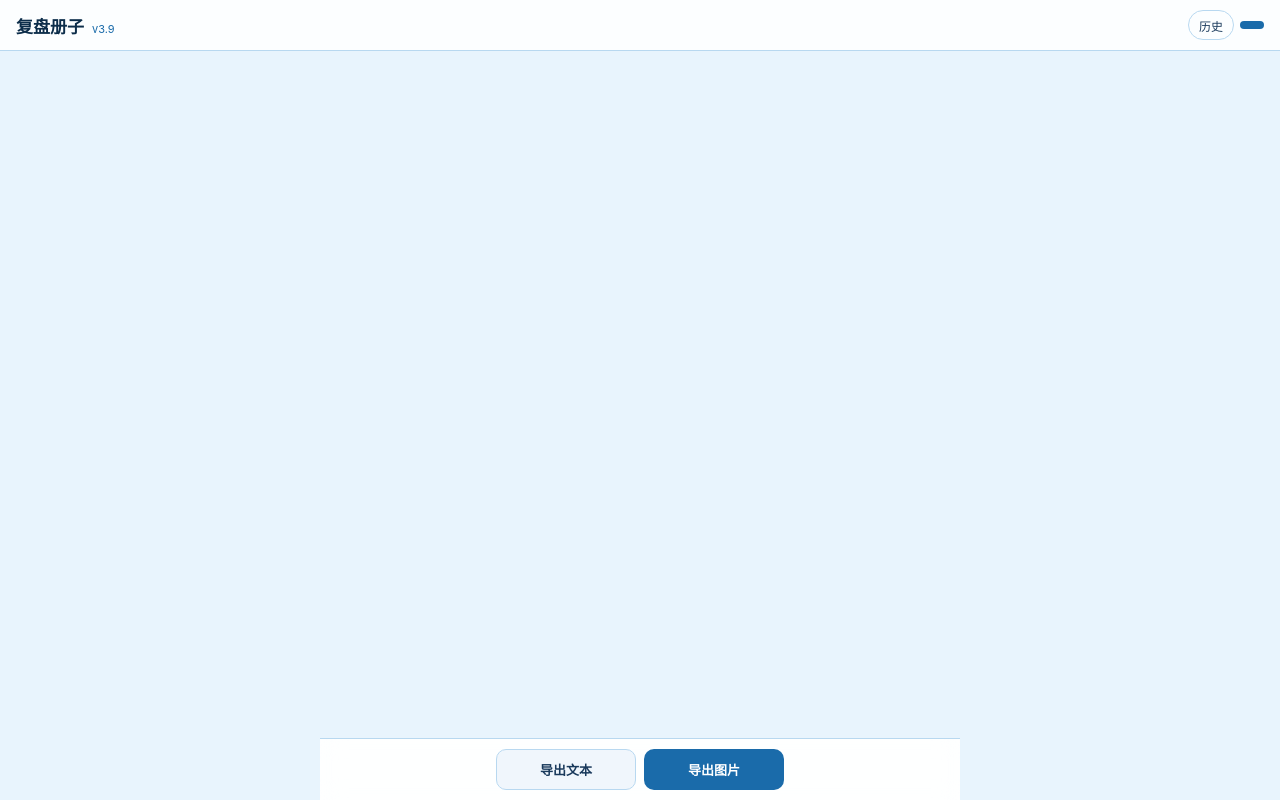
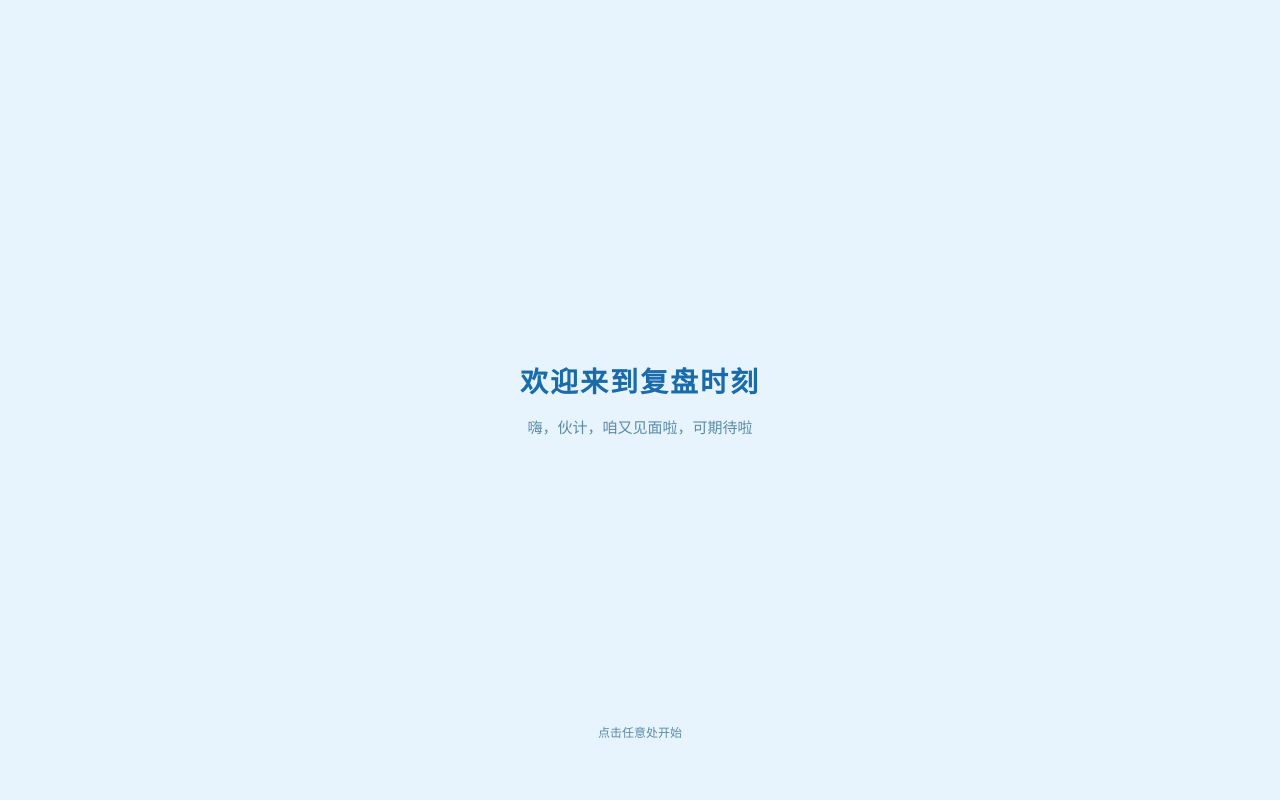
Before and after one commit to ddlaowang/fupan-cezi, a website: page index.html in a window 1280 px wide. Drawn offline with Linux system fonts and the light colour scheme.

Commit message:
v3.9.5 新增小程序风格欢迎页

```diff
--- a/index.html
+++ b/index.html
@@ -7,7 +7,7 @@
 <meta name="apple-mobile-web-app-capable" content="yes">
 <meta name="apple-mobile-web-app-status-bar-style" "black-translucent">
 <meta name="apple-mobile-web-app-title" content="复盘册子">
-<title>复盘册子 v3.9.3</title>
+<title>复盘册子 v3.9.5</title>
 <style>
 *{margin:0;padding:0;box-sizing:border-box}
 :root{
@@ -210,6 +210,41 @@ body{
   font-family:inherit;margin-top:4px;
 }
 
+/* ===== 欢迎页 ===== */
+.welcome-screen{
+  position:fixed;inset:0;z-index:1000;
+  background:var(--bg);
+  display:flex;flex-direction:column;
+  align-items:center;justify-content:center;
+  text-align:center;padding:20px;
+  transition:opacity .5s ease,visibility .5s ease;
+}
+.welcome-screen.hide{
+  opacity:0;visibility:hidden;pointer-events:none;
+}
+.welcome-main{
+  font-size:28px;font-weight:800;
+  color:var(--accent);
+  letter-spacing:2px;
+  margin-bottom:16px;
+  animation:welcomeIn .8s ease;
+}
+.welcome-sub{
+  font-size:15px;font-weight:400;
+  color:var(--muted);
+  line-height:1.6;
+  animation:welcomeIn .8s ease .15s both;
+}
+.welcome-tap{
+  position:absolute;bottom:60px;
+  font-size:12px;color:var(--muted);
+  opacity:.6;animation:welcomeIn .8s ease .3s both;
+}
+@keyframes welcomeIn{
+  from{opacity:0;transform:translateY(20px)}
+  to{opacity:1;transform:translateY(0)}
+}
+
 /* Toast */
 .toast{
   position:fixed;top:60px;left:50%;
@@ -238,6 +273,13 @@ body{
 </head>
 <body>
 
+<!-- 欢迎页 -->
+<div class="welcome-screen" id="welcomeScreen" onclick="enterApp()">
+  <div class="welcome-main">欢迎来到复盘时刻</div>
+  <div class="welcome-sub">嗨，伙计，咱又见面啦，可期待啦</div>
+  <div class="welcome-tap">点击任意处开始</div>
+</div>
+
 <!-- 录音状态条 -->
 <div class="rec-bar" id="recBar">
   <div style="display:flex;align-items:center;gap:8px">
@@ -250,7 +292,7 @@ body{
 
 <!-- 顶栏 -->
 <div class="header">
-  <h1>复盘册子 <span>v3.9</span></h1>
+  <h1>复盘册子 <span>v3.9.5</span></h1>
   <div class="header-right">
     <button class="icon-btn" onclick="showHistory()">历史</button>
     <div class="date-badge" id="dateDisplay" onclick="showDatePicker()"></div>
@@ -892,7 +934,18 @@ function escHtml(s){return s.replace(/&/g,'&amp;').replace(/</g,'&lt;').replace(
 window.onload=function(){
   render();
   loadDay(getTodayStr());
+  // 欢迎页：首次访问显示，已访问过直接跳过
+  const seen=localStorage.getItem('fanpan_welcome_v395');
+  if(!seen){
+    document.getElementById('welcomeScreen').classList.remove('hide');
+  }else{
+    document.getElementById('welcomeScreen').classList.add('hide');
+  }
 };
+function enterApp(){
+  localStorage.setItem('fanpan_welcome_v395','1');
+  document.getElementById('welcomeScreen').classList.add('hide');
+}
 document.addEventListener('keydown',e=>{
   if(e.key==='Escape'){
     document.querySelectorAll('.overlay').forEach(o=>o.classList.remove('show'));
```
